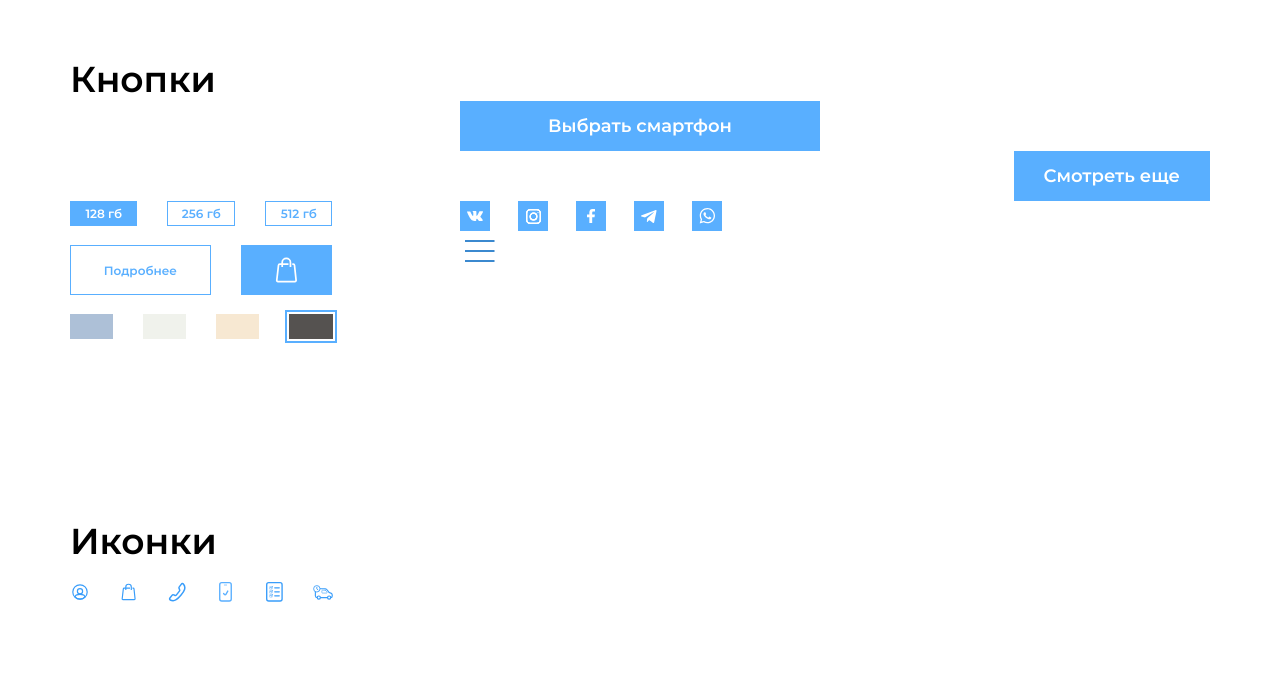
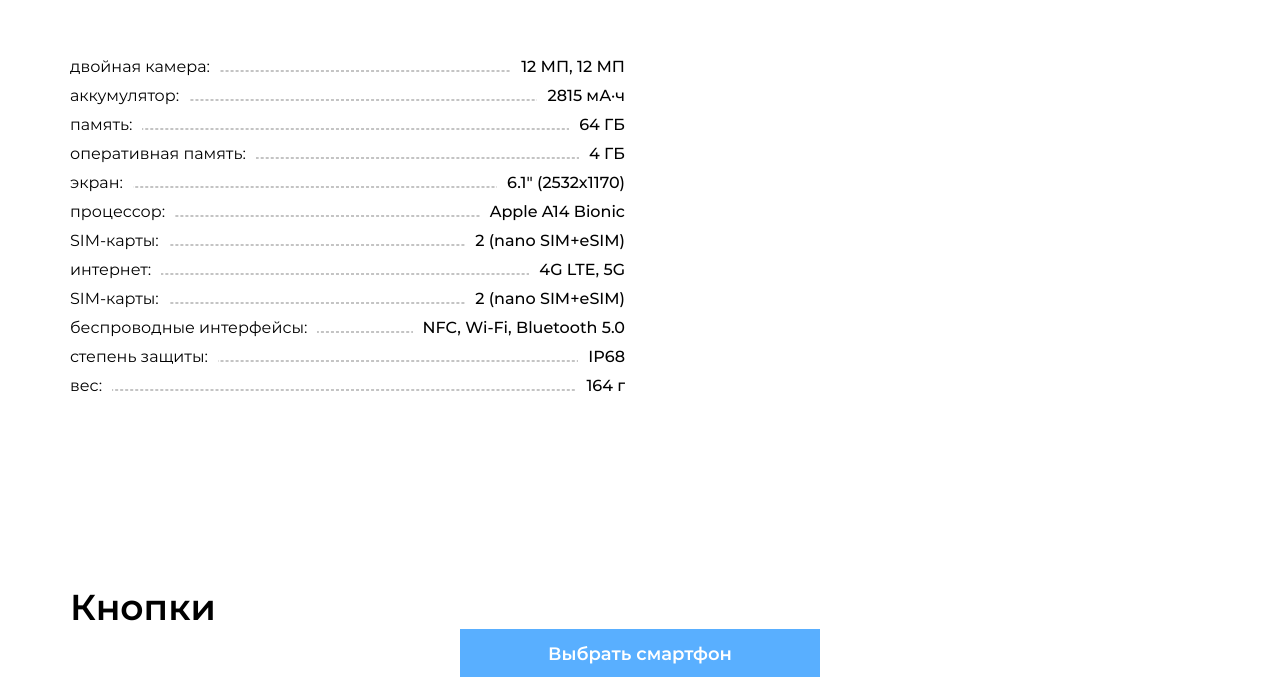
Before and after one commit to bsdave/smartolet_pages, a website: page 0. UI kit.html in a window 1280 px wide. Shown: the part 1233-1910 px from the top of the page. Drawn offline with Linux system fonts and the light colour scheme.

Commit message:
Introduce specification style to UI Kit

```diff
--- a/0. UI kit.html
+++ b/0. UI kit.html
@@ -10,7 +10,7 @@
   <script src="assets/javascript/main.js"></script>
 
   <title>UI Kit</title>
-  <meta name="description" content="Description">
+  <meta name="specifications" content="specifications">
 
   <style>
     .divider {
@@ -106,6 +106,72 @@
         <div class="d-flex justify-content-between">
           <span class="text text_rubik text_fsm-14">Цвет:</span>
           <span class="text text_rubik text_fsm-14 text_fsd-16 text_blue text_medium">Graphite</span>
+        </div>
+      </div>
+    </div>
+
+    <div class="divider"></div>
+
+    <div class="row">
+      <div class="col-6">
+        <div class="specifications">
+          <span class="text">двойная камера:</span>
+          <span class="text text_medium">12 МП, 12 МП</span>
+        </div>
+
+        <div class="specifications">
+          <span class="text">аккумулятор:</span>
+          <span class="text text_medium">2815 мА·ч</span>
+        </div>
+
+        <div class="specifications">
+          <span class="text">память:</span>
+          <span class="text text_medium">64 ГБ</span>
+        </div>
+
+        <div class="specifications">
+          <span class="text">оперативная память:</span>
+          <span class="text text_medium">4 ГБ</span>
+        </div>
+
+        <div class="specifications">
+          <span class="text">экран:</span>
+          <span class="text text_medium">6.1" (2532x1170)</span>
+        </div>
+
+        <div class="specifications">
+          <span class="text">процессор:</span>
+          <span class="text text_medium">Apple A14 Bionic</span>
+        </div>
+
+        <div class="specifications">
+          <span class="text">SIM-карты:</span>
+          <span class="text text_medium">2 (nano SIM+eSIM)</span>
+        </div>
+
+        <div class="specifications">
+          <span class="text">интернет:</span>
+          <span class="text text_medium">4G LTE, 5G</span>
+        </div>
+
+        <div class="specifications">
+          <span class="text">SIM-карты:</span>
+          <span class="text text_medium">2 (nano SIM+eSIM)</span>
+        </div>
+
+        <div class="specifications">
+          <span class="text">беспроводные интерфейсы:</span>
+          <span class="text text_medium">NFC, Wi-Fi, Bluetooth 5.0</span>
+        </div>
+
+        <div class="specifications">
+          <span class="text">степень защиты:</span>
+          <span class="text text_medium">IP68</span>
+        </div>
+
+        <div class="specifications">
+          <span class="text">вес:</span>
+          <span class="text text_medium">164 г</span>
         </div>
       </div>
     </div>
--- a/src/uncompiled_scss/style.scss
+++ b/src/uncompiled_scss/style.scss
@@ -22,6 +22,7 @@
 @import "styles/blocks/menu.scss";
 @import "styles/blocks/breadcrumbs.scss";
 @import "styles/blocks/sorting.scss";
+@import "styles/blocks/specifications.scss";
 
 // Components
 @import "styles/components/header.scss";
--- /dev/null
+++ b/src/uncompiled_scss/styles/blocks/specifications.scss
@@ -0,0 +1,33 @@
+.specifications {
+  display: flex;
+  justify-content: space-between;
+  position: relative;
+  margin-bottom: 10px;
+
+  * {
+    display: inline-block;
+    background: white;
+    z-index: 1;
+  }
+
+  .text {
+    &:first-child {
+      padding-right: 10px;
+    }
+
+    &:last-child {
+      padding-left: 10px;
+    }
+  }
+
+  &::after {
+    content: "";
+    display: block;
+    left: 0;
+    right: 0;
+    bottom: 4px;
+
+    border: 1px dashed #C4C4C4;
+    position: absolute;
+  }
+}
```
Also changed, not shown: assets/styles/style.css.
